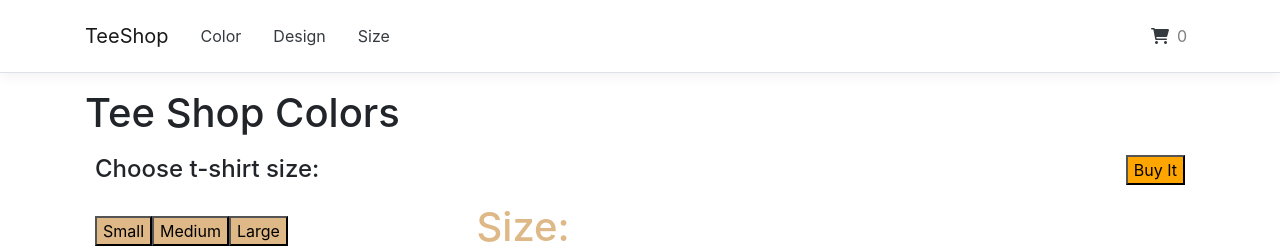
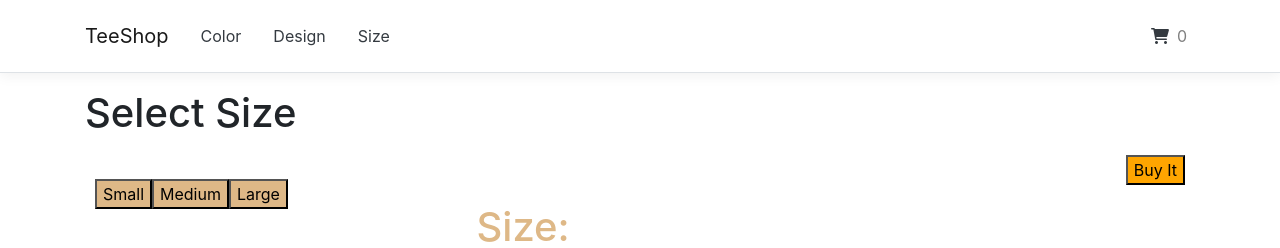
Before and after one commit to DeedaG/TeeShop, an Angular app in the folder TeeShop/: page /size in a window 1280 px wide. Shown: the top 248 px of the page. Built offline with nearby package versions, Linux system fonts and the light colour scheme.

Commit message:
more polish

```diff
--- a/TeeShop/src/app/color/color.component.html
+++ b/TeeShop/src/app/color/color.component.html
@@ -1,4 +1,4 @@
-<h1>Tee Shop Colors</h1>
+<h1>Select Colors</h1>
 
 
 <section class="container">
--- a/TeeShop/src/app/design/design.component.html
+++ b/TeeShop/src/app/design/design.component.html
@@ -1,4 +1,4 @@
-<h1>Tee Shop Designs</h1>
+<h1>Select Designs</h1>
 
 <section class="container">
     <div class="one">
--- a/TeeShop/src/app/size/size.component.html
+++ b/TeeShop/src/app/size/size.component.html
@@ -1,8 +1,7 @@
-<h1>Tee Shop Colors</h1>
+<h1>Select Size</h1>
 
 <section class="container">
     <div class="one">
-       <h4>Choose t-shirt size:</h4>
        <br>
        <div>
         <button (click)="setSize('small')" style="background-color: burlywood">Small</button>
```
